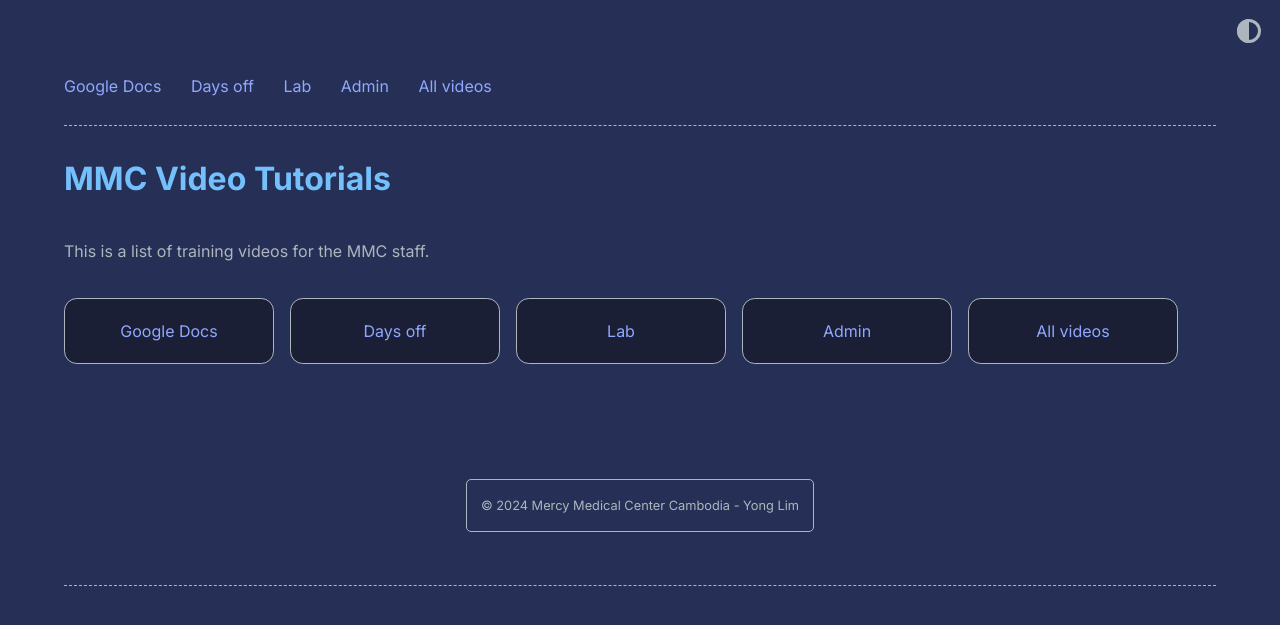
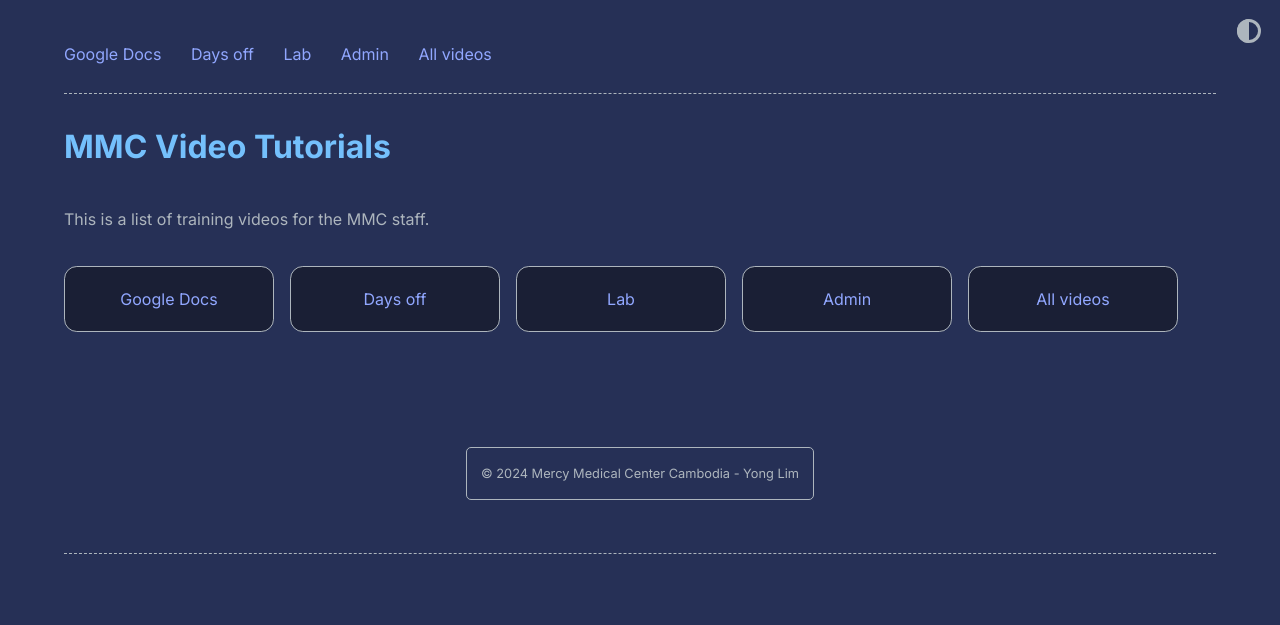
Before and after one commit to yong-lim/mmc-staff, a Jekyll site: the page built from index.md, in a window 1280 px wide. Shown: the top 625 px of the page. Built offline with Jekyll 4.4.1, drawn with Linux system fonts in a browser that asks for light colours.

Commit message:
Reduce the top padding to move the menu higher

```diff
--- a/_sass/moonwalk.scss
+++ b/_sass/moonwalk.scss
@@ -35,7 +35,7 @@
   /* width: 720px; */
   max-width: 90%;
   margin: 0 auto;
-  padding: 4em 2em;
+  padding: 2em 2em;
 }
 
 table, th, td {
```
